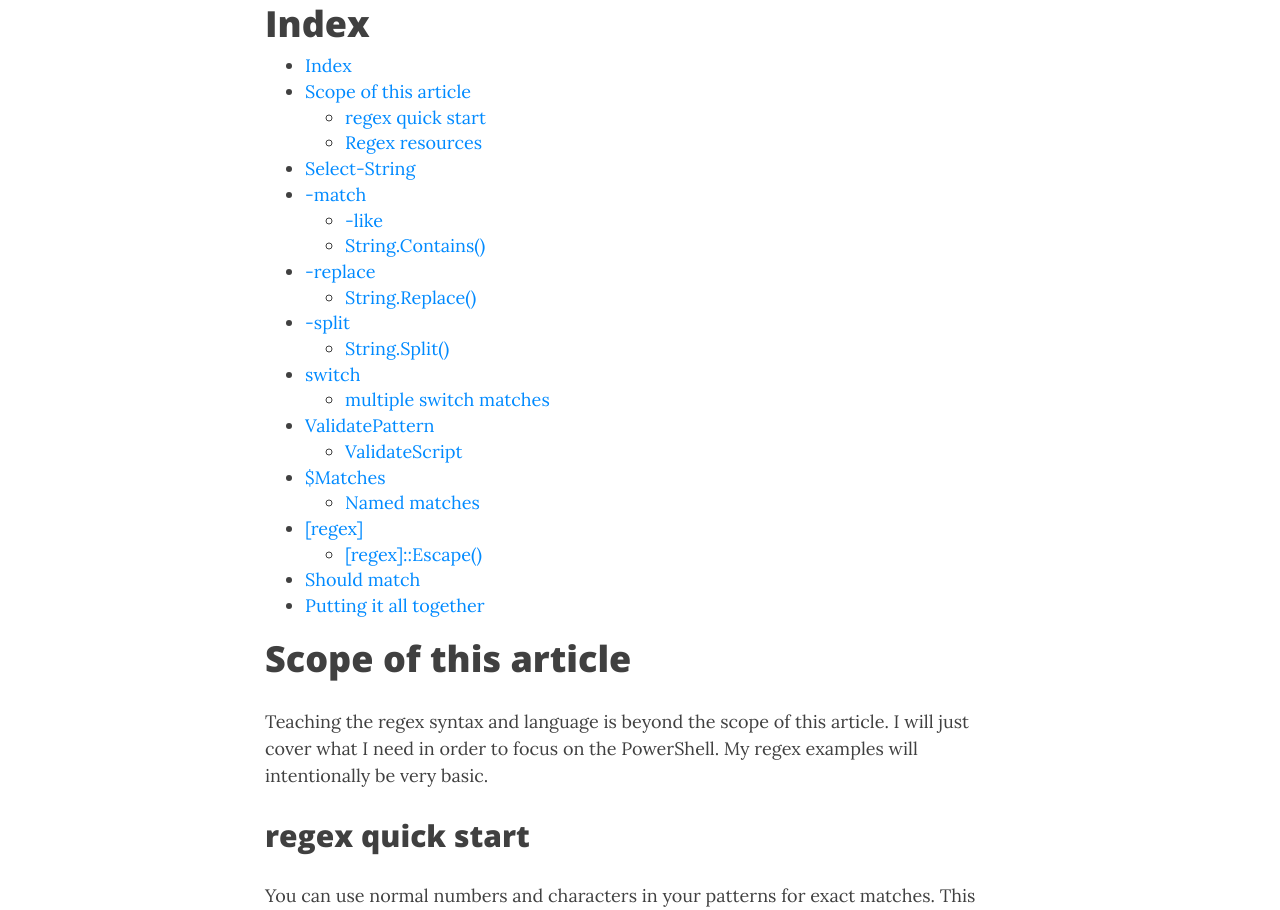
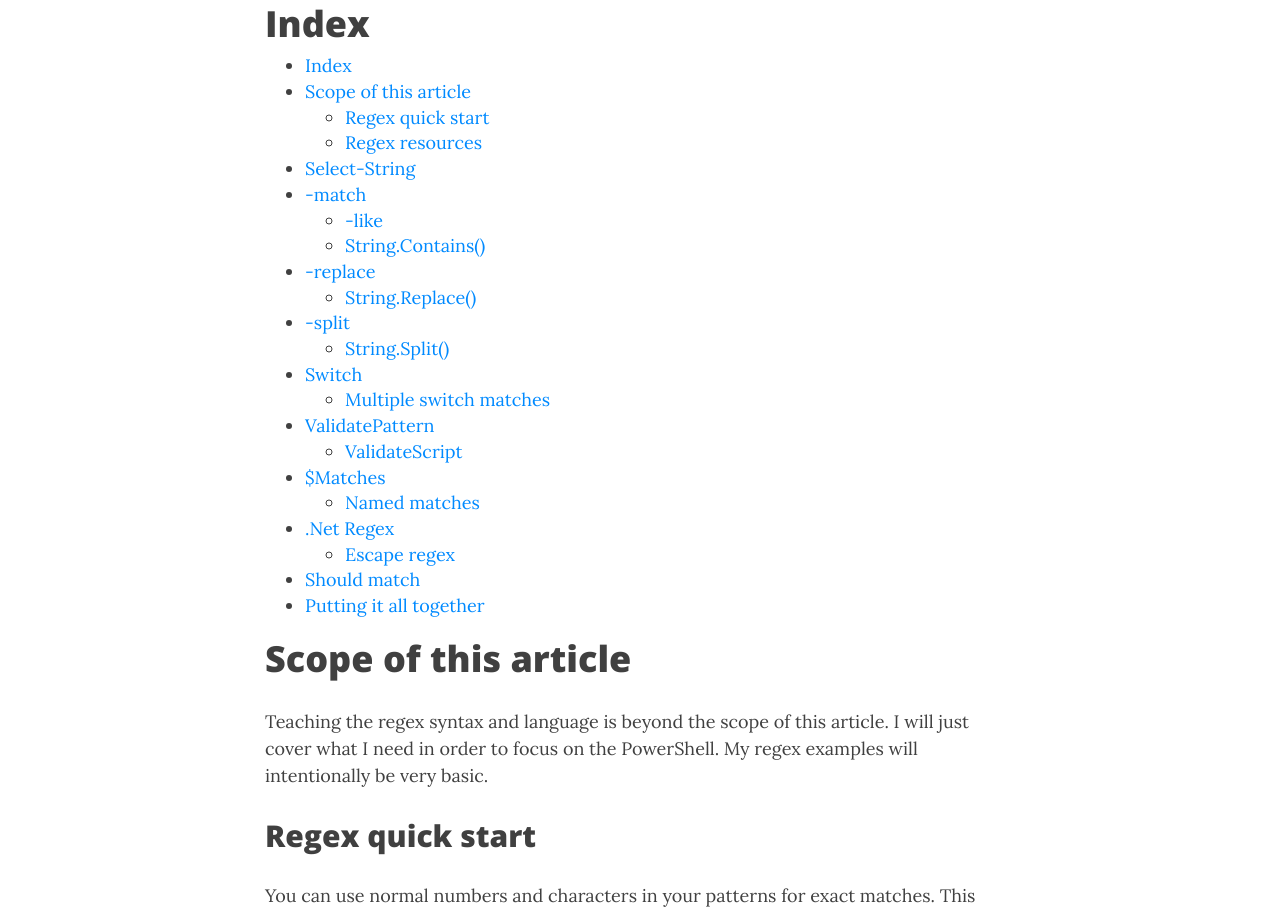
Before and after one commit to KevinMarquette/kevinmarquette.github.io, a Jekyll site: the page built from _posts/2017-07-31-Powershell-regex-regular-expression.md, in a window 1280 px wide and 1400 px high. Shown: the part 487-1397 px from the top of the window. Built offline with Jekyll 4.4.1, drawn with Linux system fonts in a browser that asks for light colours; nearby versions of some CDN libraries; some of the changed text lies outside the part shown.

Commit message:
case and words

```diff
--- a/_posts/2017-07-31-Powershell-regex-regular-expression.md
+++ b/_posts/2017-07-31-Powershell-regex-regular-expression.md
@@ -21,7 +21,7 @@
 Teaching the regex syntax and language is beyond the scope of this article. I will just cover what I need in order to focus on the PowerShell. My regex examples will intentionally be very basic.
 
 
-## regex quick start
+## Regex quick start
 
 You can use normal numbers and characters in your patterns for exact matches. This works when you know exactly what needs to match. Sometimes you need a pattern where any digit or letter should make the match valid. Here are some basic patterns that I may use in these examples.
 
@@ -149,7 +149,7 @@
 Like with the replace command, there is a `String.Split()` function that does not use regex. It will be faster and give you the same results.
 
 
-# switch
+# Switch
 
 By default, the `switch` statement does exact matches. But it does have an `-regex` option to use regex matches instead.
 
@@ -167,7 +167,7 @@
     }
 
 
-## multiple switch matches
+## Multiple switch matches
 
 The interesting thing about using regex in a switch is that it will test each pattern so you can have several matches to one switch.
 
@@ -253,7 +253,7 @@
 In the example above, the `(?<Name>.+)` is a named sub expression. This value is then placed in the `$Matches.Name` property. Same goes for SSN.
 
 
-# [regex]
+# .Net Regex
 
 Because this is PowerShell, we have full access to the .net regex object. Most of them are covered by the functionality above. If you are getting into more advanced regex where you need custom options, then take a second look at this object.
 
@@ -262,7 +262,7 @@
 I'm going to touch on `[regex]::Escape()`.
 
 
-## [regex]::Escape()
+## Escape regex
 regex is a complex language with common symbols and a shorthand syntax. There are times where you may want to match a literal value instead of a pattern. The `[regex]::Escape()` will escape out all the regex syntax for you.
 
 Take this string for example `(123)456-7890`. It contains regex syntax that may not be obvious to you.
```
